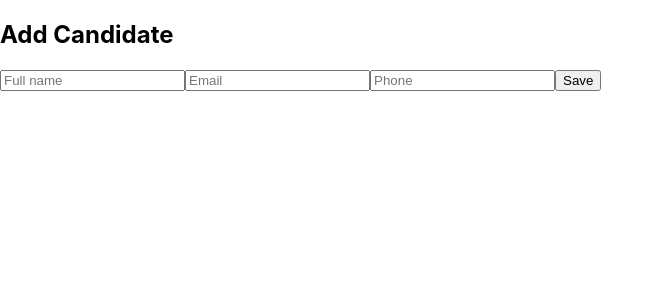
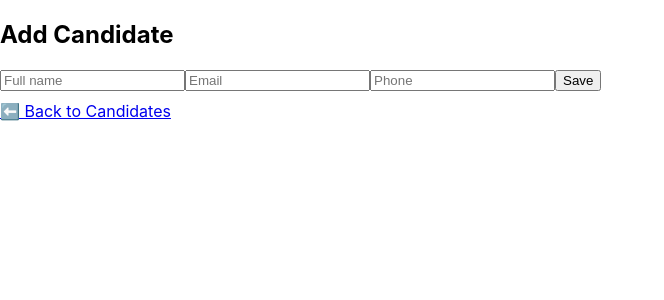
Before and after one commit to mtripode101/jobapp_frontend, a React (Create React App) app: page /candidates/new in a window 1280 px wide. Shown: the top 300 px of the page, without its empty margins (0-664 px from the left). Built offline with nearby package versions, Linux system fonts and the light colour scheme.

Commit message:
saving changes

```diff
--- a/src/pages/candidate/CandidateDetailPage.tsx
+++ b/src/pages/candidate/CandidateDetailPage.tsx
@@ -1,5 +1,5 @@
 import { useEffect, useState } from "react";
-import { useParams } from "react-router-dom";
+import { useParams, Link } from "react-router-dom";
 import { getCandidateById } from "../../services/candidateService";
 import { CandidateDto } from "../../types/candidate";
 
@@ -23,6 +23,11 @@ export default function CandidateDetailPage() {
         <li><strong>Email:</strong> {candidate.email || "N/A"}</li>
         <li><strong>Phone:</strong> {candidate.phone || "N/A"}</li>
       </ul>
+
+      {/* 🔗 Link back to Candidates list */}
+      <div style={{ marginTop: "10px" }}>
+        <Link to="/candidates">⬅️ Back to Candidates</Link>
+      </div>
     </div>
   );
 }
--- a/src/pages/candidate/CandidateFormPage.tsx
+++ b/src/pages/candidate/CandidateFormPage.tsx
@@ -1,5 +1,5 @@
 import { useState } from "react";
-import { useNavigate } from "react-router-dom";
+import { useNavigate, Link } from "react-router-dom";
 import { createCandidate } from "../../services/candidateService";
 import { CandidateDto } from "../../types/candidate";
 
@@ -50,6 +50,11 @@ export default function CandidateFormPage() {
       />
 
       <button type="submit">Save</button>
+
+      {/* 🔗 Link back to Candidates list */}
+      <div style={{ marginTop: "10px" }}>
+        <Link to="/candidates">⬅️ Back to Candidates</Link>
+      </div>
     </form>
   );
 }
--- a/src/pages/company/CompanyDetailPage.tsx
+++ b/src/pages/company/CompanyDetailPage.tsx
@@ -1,5 +1,5 @@
 import { useEffect, useState } from "react";
-import { useParams } from "react-router-dom";
+import { useParams, Link } from "react-router-dom";
 import { getCompanyById } from "../../services/companyService";
 import { CompanyDto } from "../../types/company";
 
@@ -12,7 +12,7 @@ export default function CompanyDetailPage() {
     const companyId = Number(id);
 
     getCompanyById(companyId)
-      .then((data) => setCompany(data)) // ✅ ya devuelve el objeto CompanyDto
+      .then((data) => setCompany(data)) // ✅ returns CompanyDto
       .catch((err) => console.error("Error fetching company:", err));
   }, [id]);
 
@@ -22,10 +22,14 @@ export default function CompanyDetailPage() {
     <div>
       <h2>{company.name}</h2>
       <ul>
-        {/* industry no está en tu DTO, puedes quitarlo o agregarlo en backend */}
         <li><strong>Website:</strong> {company.website || "N/A"}</li>
         <li><strong>Description:</strong> {company.description || "N/A"}</li>
       </ul>
+
+      {/* 🔗 Link back to Companies list */}
+      <div style={{ marginTop: "10px" }}>
+        <Link to="/companies">⬅️ Back to Companies</Link>
+      </div>
     </div>
   );
 }
--- a/src/pages/company/CompanyFormPage.tsx
+++ b/src/pages/company/CompanyFormPage.tsx
@@ -1,12 +1,12 @@
 import { useState } from "react";
-import { useNavigate } from "react-router-dom";
+import { useNavigate, Link } from "react-router-dom";
 import { createCompany } from "../../services/companyService";
 import { CompanyDto } from "../../types/company";
 
-export default function CompanyForm() {
+export default function CompanyFormPage() {
   const [name, setName] = useState<string>("");
   const [website, setWebsite] = useState<string>("");
-  const [description, setDescription] = useState<string>(""); // opcional
+  const [description, setDescription] = useState<string>(""); // optional
   const navigate = useNavigate();
 
   const handleSubmit = (e: React.FormEvent<HTMLFormElement>) => {
@@ -55,6 +55,11 @@ export default function CompanyForm() {
       />
 
       <button type="submit">Save</button>
+
+      {/* 🔗 Link back to Companies list */}
+      <div style={{ marginTop: "10px" }}>
+        <Link to="/companies">⬅️ Back to Companies</Link>
+      </div>
     </form>
   );
 }
```
